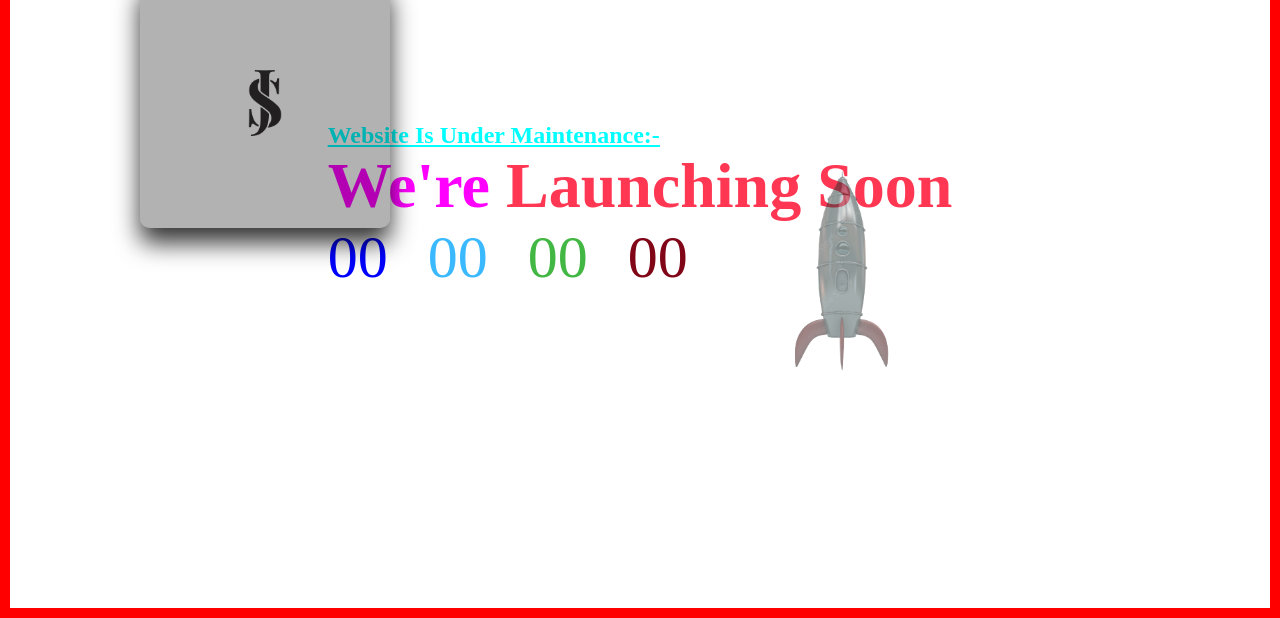
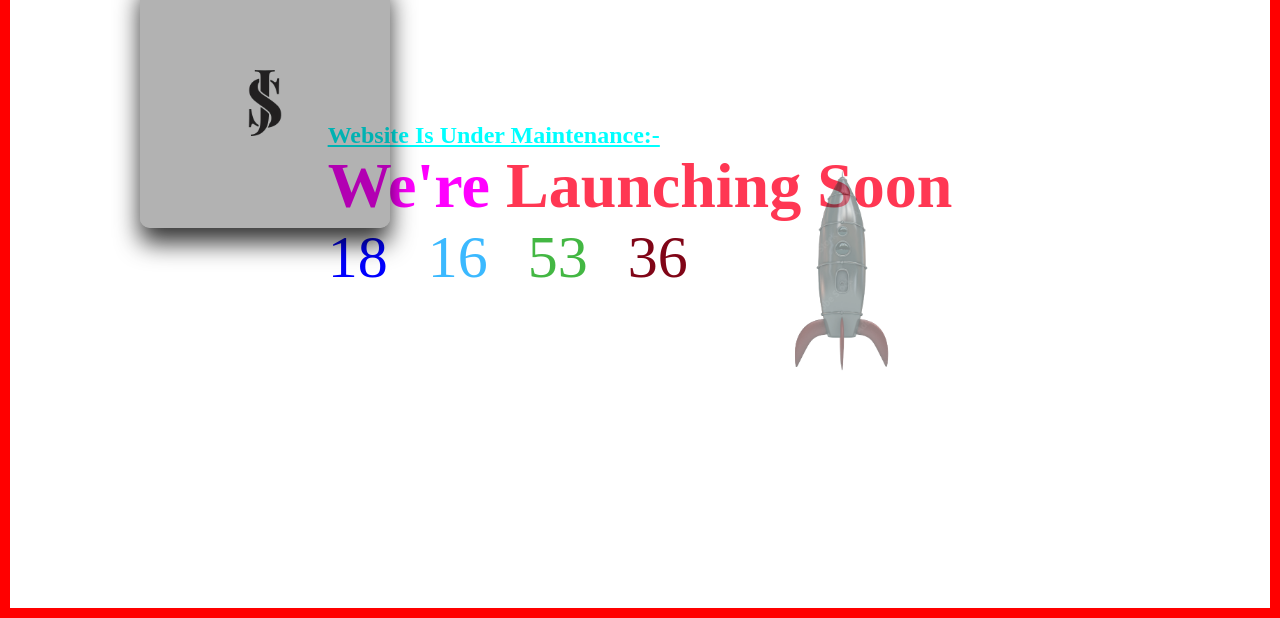
Before and after one commit to Sarath-Kumar-J-800123/WebsiteLaunchingSoonGUI, a plain HTML site: page index.html in a window 1280 px wide. Shown: the part 182-800 px from the top of the page. Drawn offline with Linux system fonts and the light colour scheme.

Commit message:
Update index.html

```diff
--- a/index.html
+++ b/index.html
@@ -39,7 +39,7 @@
 
 
 <script>
-        var countDownDate = new Date("July 10, 2024 00:00:00").getTime();
+        var countDownDate = new Date("July 31, 2024 00:00:00").getTime();
         var x = setInterval(function(){
             var now = new Date().getTime();
             var distance = countDownDate - now;
```
